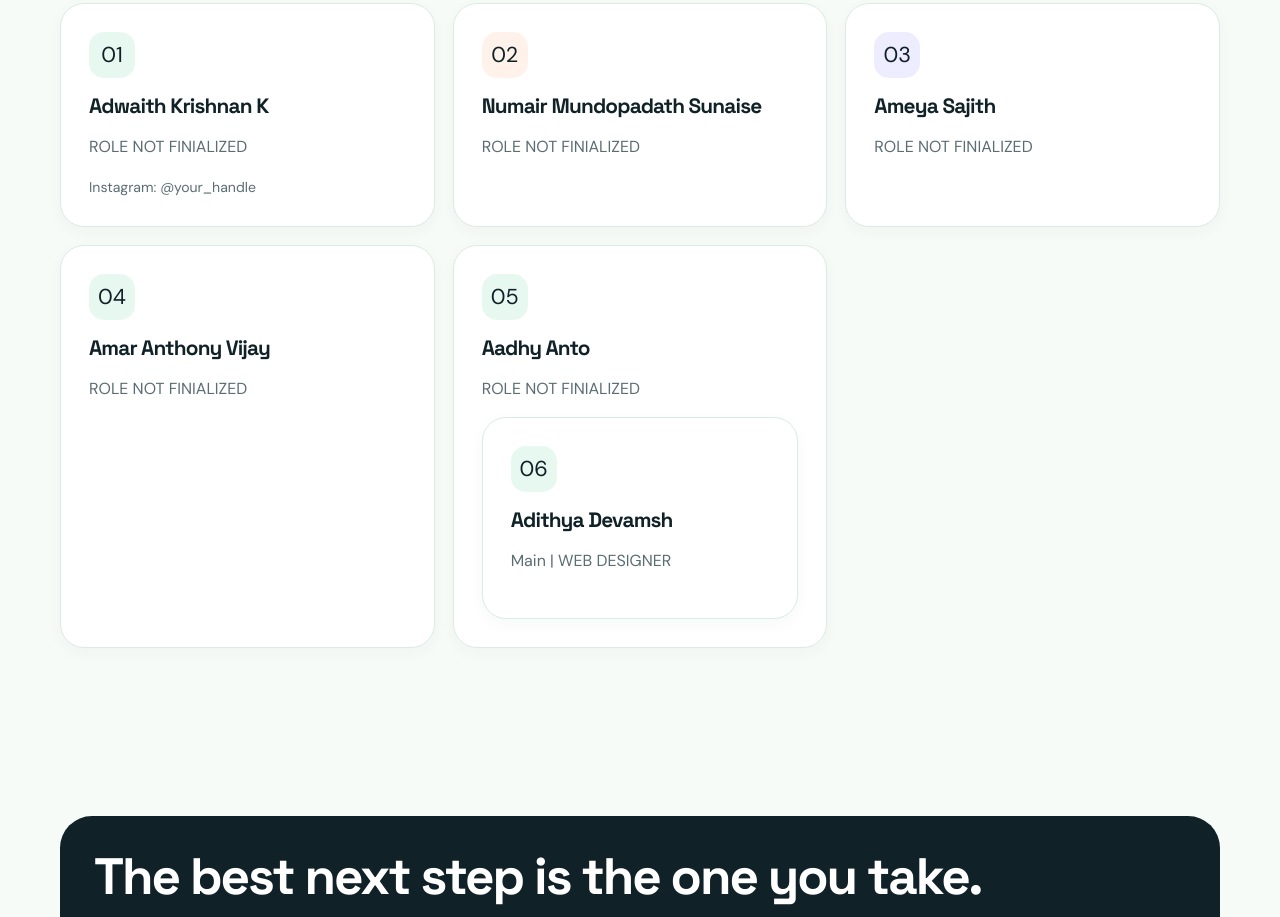
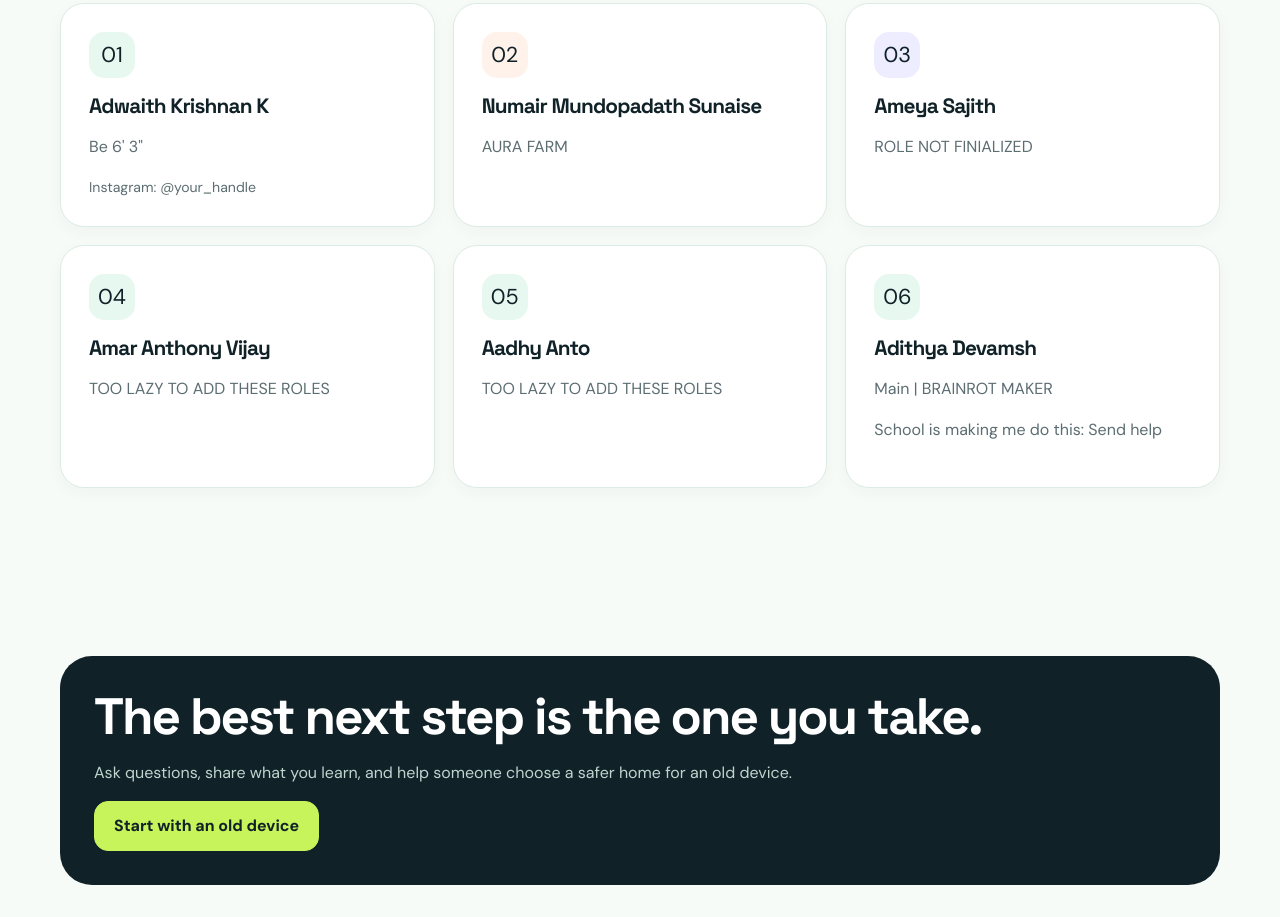
Before and after one commit to kdkcreate/NOVARA, a website: page team.html in a window 1280 px wide. Shown: the part 1098-2015 px from the top of the page. Drawn offline with Linux system fonts and the light colour scheme.

Commit message:
Update team roles and descriptions in team.html

```diff
--- a/team.html
+++ b/team.html
@@ -61,13 +61,13 @@
         <article class="card">
           <div class="icon">01</div>
           <h3>Adwaith Krishnan K</h3>
-          <p>ROLE NOT FINIALIZED</p>
+          <p>Be 6' 3"</p>
           <p class="note">Instagram: @your_handle</p>
         </article>
         <article class="card">
           <div class="icon">02</div>
           <h3>Numair Mundopadath Sunaise</h3>
-          <p>ROLE NOT FINIALIZED</p>
+          <p>AURA FARM</p>
         </article>
         <article class="card">
           <div class="icon">03</div>
@@ -77,16 +77,18 @@
 				<article class="card">
           <div class="icon">04</div>
           <h3>Amar Anthony Vijay</h3>
-          <p>ROLE NOT FINIALIZED</p>
+          <p>TOO LAZY TO ADD THESE ROLES</p>
         </article>
 				<article class="card">
           <div class="icon">05</div>
           <h3>Aadhy Anto</h3>
-          <p>ROLE NOT FINIALIZED</p>
+          <p>TOO LAZY TO ADD THESE ROLES</p>
+				</article>
 		      <article class="card">
           <div class="icon">06</div>
           <h3>Adithya Devamsh</h3>
-          <p>Main | WEB DESIGNER</p>
+          <p>Main | BRAINROT MAKER</p>
+		  <p>School is making me do this: Send help</p>
         </article>
       </div>
     </section>
```
